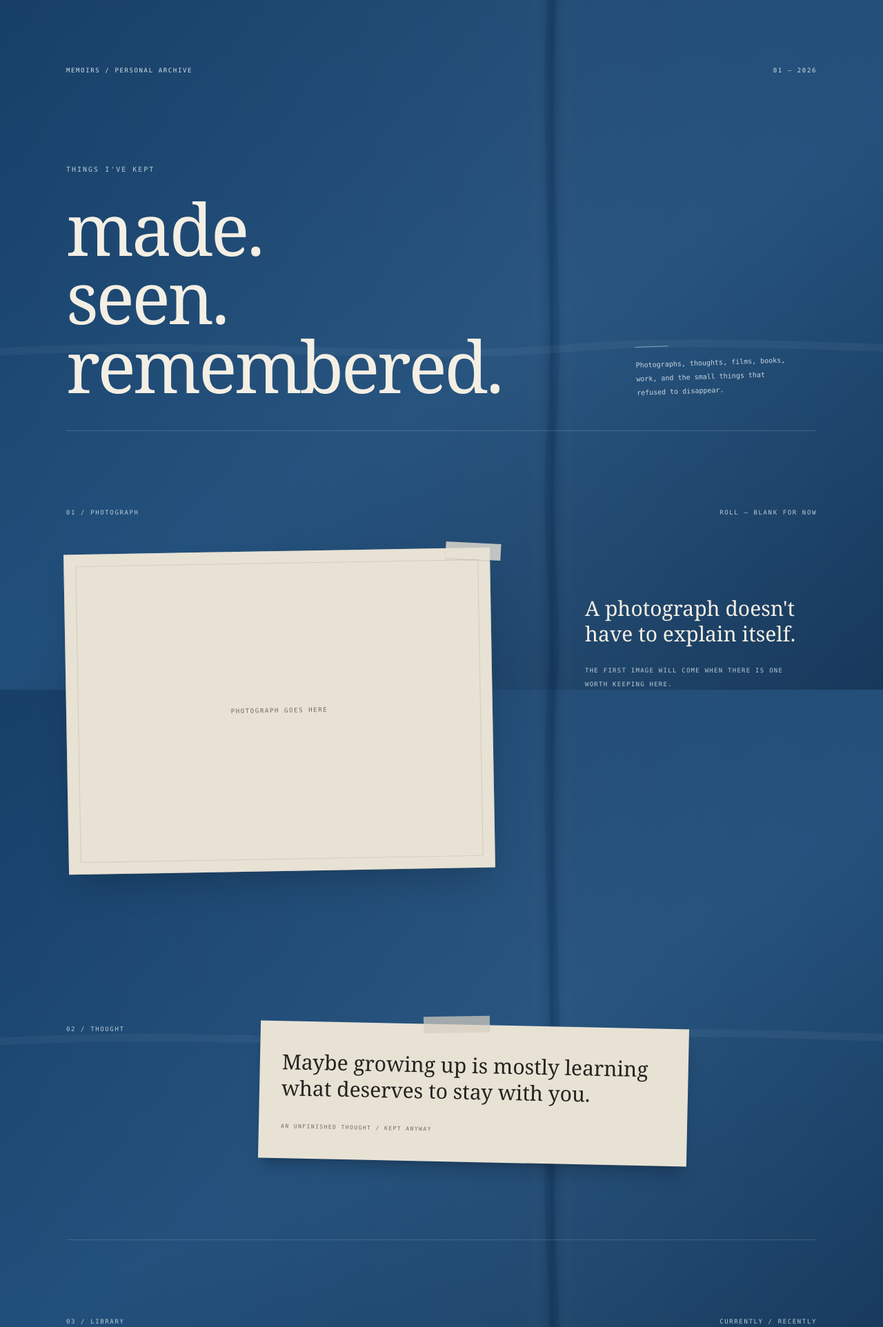
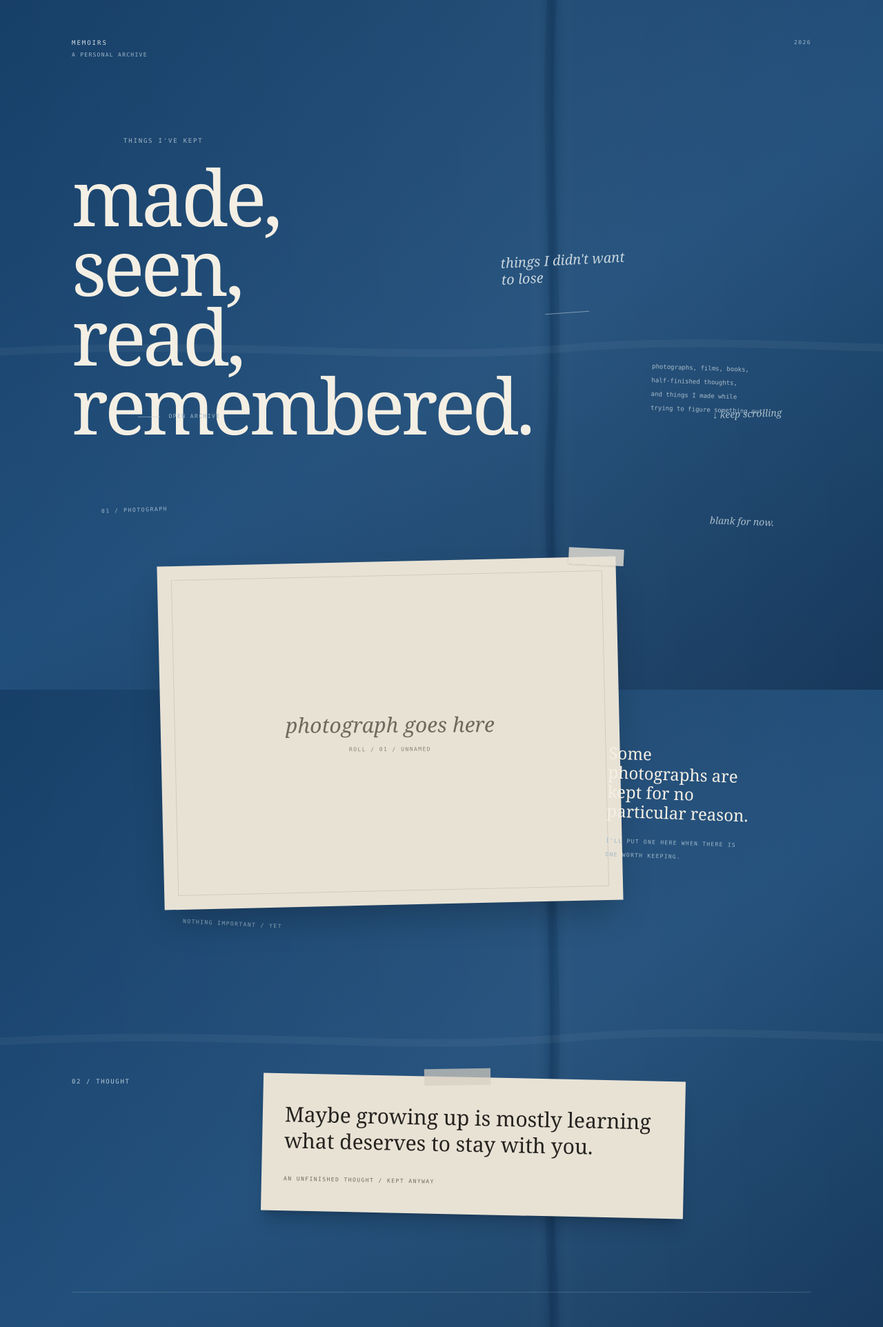
Before and after one commit to surabhiry/Memoirs, a Django app: page / in a window 1280 px wide. Shown: the top 1924 px of the page at 69% size. Run offline with Django 5.2, Linux system fonts and the light colour scheme; style sheets or scripts are compiled from the project's sources.

Commit message:
Rework Memoirs opening into a personal archive

```diff
--- a/memoirs/templates/core/home_redesign.html
+++ b/memoirs/templates/core/home_redesign.html
@@ -4,53 +4,98 @@
 {% static "images/blueprint-grid.svg" as blueprint_grid %}
 
 {% block content %}
-<main class="mx-auto max-w-6xl px-6 pb-28 sm:px-8">
+<main class="mx-auto max-w-6xl px-6 pb-28 sm:px-10">
 
-    <!-- opening: an archive, not a portfolio hero -->
-    <section class="relative min-h-[78vh] pt-16 sm:pt-24">
-        <div class="flex items-start justify-between font-mono text-[9px] uppercase tracking-[0.18em] text-[#d8e1e8]">
-            <span>Memoirs / personal archive</span>
-            <span>01 — 2026</span>
+    <!-- OPENING: an archive, not a portfolio hero -->
+    <section class="relative min-h-[76vh] pt-10 sm:pt-14">
+
+        <div class="flex items-start justify-between">
+            <div>
+                <p class="font-mono text-[9px] uppercase tracking-[0.22em] text-[#d6e0e6]">Memoirs</p>
+                <p class="mt-1 font-mono text-[8px] uppercase tracking-[0.16em] text-[#9fb7c7]">a personal archive</p>
+            </div>
+
+            <p class="font-mono text-[8px] uppercase tracking-[0.18em] text-[#9fb7c7]">2026</p>
         </div>
 
-        <div class="mt-24 max-w-3xl sm:mt-32">
-            <p class="font-mono text-[10px] uppercase tracking-[0.2em] text-[#b8cbd7]">things I've kept</p>
-            <h1 class="mt-7 font-serif text-5xl leading-[0.96] tracking-[-0.035em] text-[#f4efe4] sm:text-7xl lg:text-[6.5rem]">
-                made.<br>
-                seen.<br>
+        <div class="relative mt-24 sm:mt-28">
+            <p class="ml-[7%] font-mono text-[9px] uppercase tracking-[0.2em] text-[#9fb7c7]">
+                things I've kept
+            </p>
+
+            <h1 class="mt-6 max-w-2xl font-serif text-[4.4rem] leading-[0.9] tracking-[-0.045em] text-[#f4efe4] sm:text-[6.2rem] lg:text-[7rem]">
+                made,<br>
+                seen,<br>
+                read,<br>
                 remembered.
             </h1>
+
+            <p class="absolute left-[58%] top-[38%] max-w-[190px] rotate-[-3deg] font-serif text-lg italic leading-6 text-[#c8d5dd] sm:text-xl">
+                things I didn't want to lose
+            </p>
+
+            <div class="absolute left-[64%] top-[58%] hidden h-px w-16 rotate-[-4deg] bg-[#d7e1e7]/50 sm:block"></div>
+
+            <p class="absolute right-[3%] top-[74%] max-w-[190px] rotate-[2deg] font-mono text-[9px] leading-5 text-[#a9bdca] sm:right-[6%]">
+                photographs, films, books,<br>
+                half-finished thoughts,<br>
+                and things I made while<br>
+                trying to figure something out.
+            </p>
         </div>
 
-        <div class="absolute bottom-12 right-0 max-w-[230px] rotate-[-2deg] font-mono text-[10px] leading-5 text-[#c8d6df] sm:right-8">
-            <span class="block h-px w-12 bg-[#c8d6df]/60"></span>
-            <p class="mt-4">Photographs, thoughts, films, books, work, and the small things that refused to disappear.</p>
+        <div class="absolute bottom-7 left-[9%] flex items-center gap-3 font-mono text-[8px] uppercase tracking-[0.18em] text-[#9fb7c7]">
+            <span class="h-px w-8 bg-[#b9cbd6]/50"></span>
+            <span>open archive</span>
+        </div>
+
+        <div class="absolute bottom-7 right-[4%] rotate-[-2deg] font-serif text-sm italic text-[#a9bdca]">
+            ↓ keep scrolling
         </div>
     </section>
 
-    <!-- photograph: deliberately unfinished for now -->
-    <section id="photography" class="border-t border-white/15 py-20 sm:py-28">
-        <div class="flex items-baseline justify-between font-mono text-[9px] uppercase tracking-[0.18em] text-[#b8cbd7]">
-            <span>01 / photograph</span>
-            <span>roll — blank for now</span>
-        </div>
 
-        <div class="mt-12 grid items-start gap-10 sm:grid-cols-12">
-            <div class="relative sm:col-span-7 sm:col-start-1">
-                <div class="absolute -right-3 -top-3 z-10 h-6 w-20 rotate-[3deg] bg-[#e8e2d5]/80 shadow-sm"></div>
-                <div class="relative aspect-[4/3] rotate-[-1deg] border border-[#d8cfc0]/40 bg-[#e8e2d5] p-4 shadow-2xl shadow-black/20" style="background-image: url('{{ light_paper }}'); background-size: cover;">
+    <!-- PHOTOGRAPH: first physical object -->
+    <section id="photography" class="relative py-20 sm:py-24">
+        <div class="relative min-h-[620px]">
+
+            <div class="absolute left-[4%] top-0 rotate-[-2deg] font-mono text-[8px] uppercase tracking-[0.2em] text-[#9fb7c7]">
+                01 / photograph
+            </div>
+
+            <div class="absolute right-[5%] top-3 rotate-[2deg] font-serif text-sm italic text-[#a9bdca]">
+                blank for now.
+            </div>
+
+            <div class="absolute left-[8%] top-20 w-[78%] max-w-[720px] rotate-[-1.3deg] sm:left-[12%] sm:w-[62%]">
+                <div class="absolute -right-3 -top-3 z-10 h-6 w-20 rotate-[4deg] bg-[#e8e2d5]/80 shadow-sm"></div>
+
+                <div class="relative aspect-[4/3] overflow-hidden bg-[#e8e2d5] p-5 shadow-2xl shadow-black/25"
+                     style="background-image: url('{{ light_paper }}'); background-size: cover; background-position: center;">
                     <div class="flex h-full items-center justify-center border border-[#7b7469]/20">
-                        <span class="font-mono text-[9px] uppercase tracking-[0.18em] text-[#71695e]">photograph goes here</span>
+                        <div class="text-center rotate-[1deg]">
+                            <p class="font-serif text-2xl italic text-[#71695e] sm:text-3xl">photograph goes here</p>
+                            <p class="mt-3 font-mono text-[8px] uppercase tracking-[0.18em] text-[#8b8275]">roll / 01 / unnamed</p>
+                        </div>
                     </div>
                 </div>
             </div>
 
-            <div class="sm:col-span-4 sm:col-start-9 sm:pt-16">
-                <p class="font-serif text-2xl leading-[1.25] text-[#f4efe4] sm:text-3xl">A photograph doesn't have to explain itself.</p>
-                <p class="mt-6 max-w-xs font-mono text-[9px] uppercase tracking-[0.14em] leading-5 text-[#b8cbd7]">The first image will come when there is one worth keeping here.</p>
+            <div class="absolute right-[4%] top-[56%] max-w-[210px] rotate-[2deg] sm:right-[8%]">
+                <p class="font-serif text-xl leading-7 text-[#f4efe4] sm:text-2xl">
+                    Some photographs are kept for no particular reason.
+                </p>
+                <p class="mt-5 font-mono text-[8px] uppercase tracking-[0.16em] leading-5 text-[#9fb7c7]">
+                    I'll put one here when there is one worth keeping.
+                </p>
+            </div>
+
+            <div class="absolute bottom-2 left-[15%] rotate-[3deg] font-mono text-[8px] uppercase tracking-[0.18em] text-[#829eaf]">
+                nothing important / yet
             </div>
         </div>
     </section>
+
 
     <!-- thought -->
     <section class="py-20 sm:py-28">
@@ -65,6 +110,7 @@
             </div>
         </div>
     </section>
+
 
     <!-- reading / watching -->
     <section id="library" class="border-t border-white/15 py-20 sm:py-28">
@@ -90,6 +136,7 @@
         </div>
     </section>
 
+
     <!-- project as blueprint -->
     <section id="projects" class="py-20 sm:py-28">
         <div class="flex items-baseline justify-between font-mono text-[9px] uppercase tracking-[0.18em] text-[#b8cbd7]">
@@ -110,7 +157,8 @@
         </div>
     </section>
 
-    <!-- closing index -->
+
+    <!-- writing -->
     <section id="writing" class="border-t border-white/15 py-20 sm:py-28">
         <div class="grid gap-10 sm:grid-cols-12">
             <span class="font-mono text-[9px] uppercase tracking-[0.18em] text-[#b8cbd7] sm:col-span-2">05 / writing</span>
```
